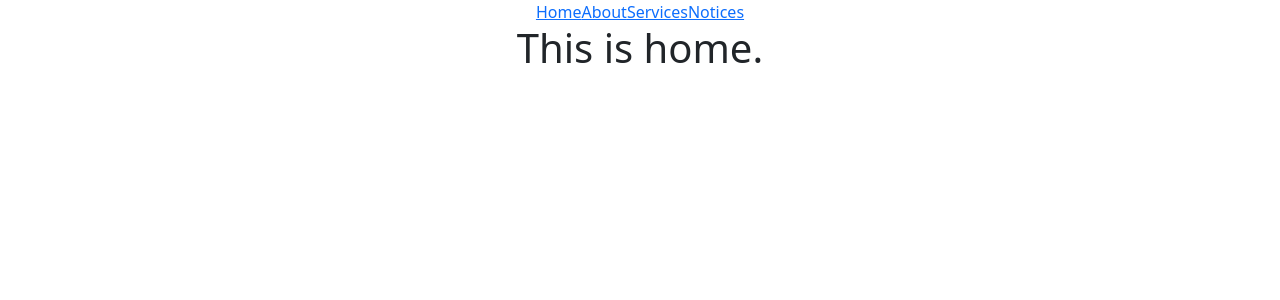
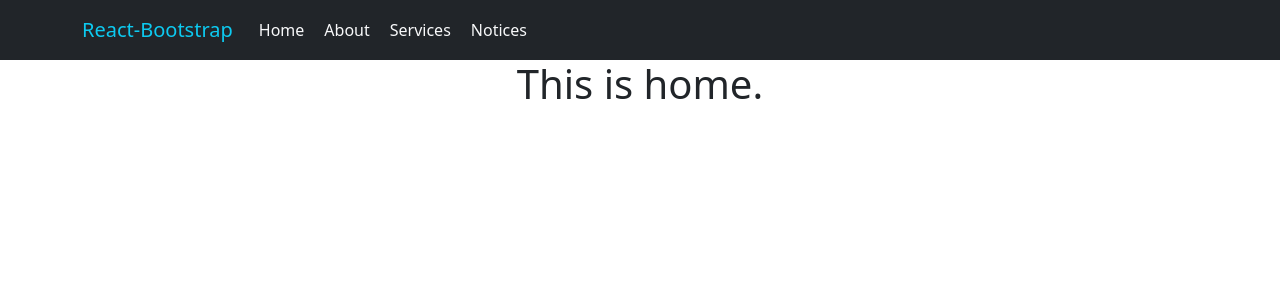
Before and after one commit to tr-folio/ielts-course-website, a React (Create React App) app: page / in a window 1280 px wide. Shown: the top 300 px of the page. Built offline with nearby package versions, Linux system fonts and the light colour scheme.

Commit message:
react bootstrap is working and added with header navigation

```diff
--- a/src/Component/Header/Header.js
+++ b/src/Component/Header/Header.js
@@ -1,17 +1,78 @@
 import React from 'react';
+import { Container, Nav, Navbar } from 'react-bootstrap';
 import { NavLink } from 'react-router-dom';
+
 
 const Header = () => {
     return (
         <div className="d-block">
-            <div>
-                <nav>
-                    <NavLink to="/home">Home</NavLink>
-                    <NavLink to="/about">About</NavLink>
-                    <NavLink to="/services">Services</NavLink>
-                    <NavLink to="/notices">Notices</NavLink>
-                </nav>
-            </div>
+            {/* <Navbar bg="dark" expand="lg" className="px-3">
+                <Navbar.Brand className="text-info">IELTS Course</Navbar.Brand>
+                <Navbar.Toggle aria-controls="navbarScroll" />
+                <Navbar.Collapse id="navbarScroll">
+                    <Nav
+                    className="mr-auto my-2 my-lg-0"
+                    style={{ maxHeight: '100px' }}
+                    navbarScroll
+                    >
+
+                    </Nav>
+                </Navbar.Collapse>
+            </Navbar> */}
+            <Navbar collapseOnSelect expand="lg" bg="dark" variant="dark">
+                <Container>
+                    <Navbar.Brand className="text-info">React-Bootstrap</Navbar.Brand>
+                    <Navbar.Toggle aria-controls="responsive-navbar-nav" />
+                    <Navbar.Collapse id="responsive-navbar-nav">
+                        <Nav className="me-auto">
+                            <NavLink
+                                to="/home"
+                                className="text-light"
+                                style={{
+                                    textDecoration: "none",
+                                    padding: "10px"
+                                }}
+                                activeStyle={{
+                                    fontWeight: "bold"
+                                }}
+                            >Home</NavLink>
+                            <NavLink
+                                to="/about"
+                                className="text-light"
+                                style={{
+                                    textDecoration: "none",
+                                    padding: "10px"
+                                }}
+                                activeStyle={{
+                                    fontWeight: "bold"
+                                }}
+                            >About</NavLink>
+                            <NavLink
+                                to="/services"
+                                className="text-light"
+                                style={{
+                                    textDecoration: "none",
+                                    padding: "10px"
+                                }}
+                                activeStyle={{
+                                    fontWeight: "bold"
+                                }}
+                            >Services</NavLink>
+                            <NavLink
+                                to="/notices"
+                                className="text-light"
+                                style={{
+                                    textDecoration: "none",
+                                    padding: "10px"
+                                }}
+                                activeStyle={{
+                                    fontWeight: "bold"
+                                }}
+                            >Notices</NavLink>
+                        </Nav>
+                    </Navbar.Collapse>
+                </Container>
+            </Navbar>
         </div>
     );
 };
```
